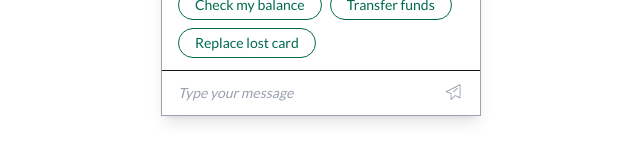
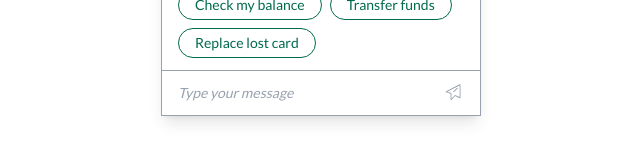
Before and after one commit to AndyFerrie/intentRankingAssistant, a Next.js app: page / in a window 1280 px wide. Shown: the part 530-692 px from the top of the page, without its empty margins (319-959 px from the left). Built offline with nearby package versions, Linux system fonts and the light colour scheme.

Commit message:
Update border colour on input component

```diff
--- a/src/components/virtual-assistant/Input.tsx
+++ b/src/components/virtual-assistant/Input.tsx
@@ -1,6 +1,6 @@
 export default function VirtualAssistantInput() {
     return (
-        <form className='flex items-center border-t px-2 py-1 bg-white'>
+        <form className='flex items-center border-t border-gray-400 px-2 py-1 bg-white'>
             <input
                 type='text'
                 placeholder='Type your message'
```
